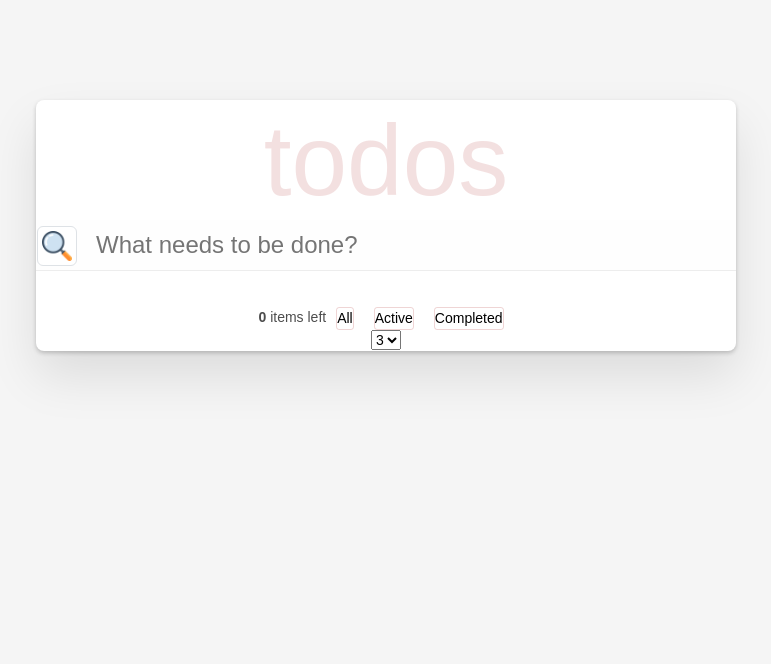
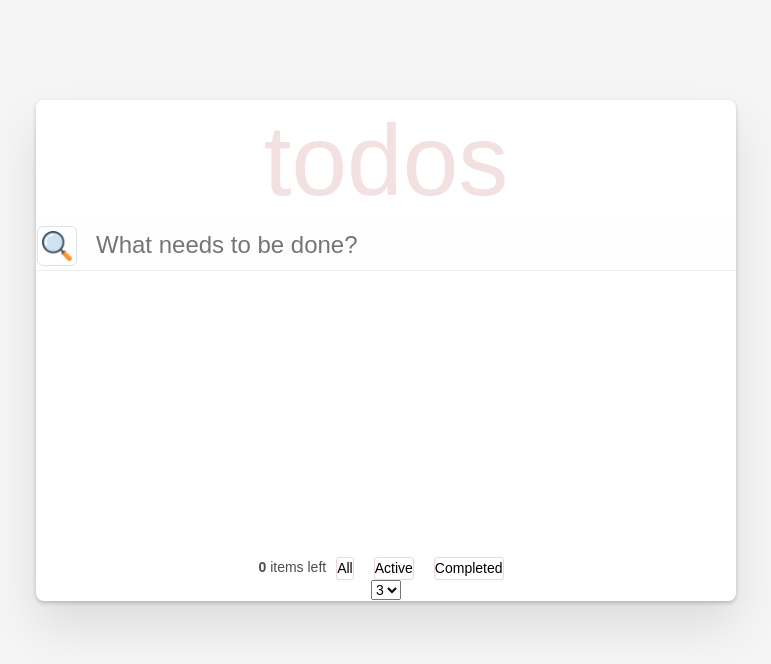
Before and after one commit to thanglong0802/reactjs-todos, a React (Create React App) app: page / in a window 1280 px wide. Shown: the top 664 px of the page, without its empty margins (254-1025 px from the left). Built offline with nearby package versions, Linux system fonts and the light colour scheme.

Commit message:
thêm chức năng scroll để tải thêm công việc

```diff
--- a/src/App.js
+++ b/src/App.js
@@ -16,8 +16,16 @@ class App extends Component {
       totalTodos: 0,
       pageNumber: 1,
       renderTotalPage: 3,
+      limit: 5,
+      page: 1,
     };
   }
+
+  nextPage = () => {
+    this.setState((state) => ({
+      page: state.page + 1,
+    }));
+  };
 
   addTodo = (input) => {
     const { todos } = this.state;
@@ -150,6 +158,16 @@ class App extends Component {
   };
 
   render() {
+    const {
+      filterTodos,
+      pageNumber,
+      todos,
+      renderTotalPage,
+      totalTodos,
+      limit,
+      page,
+    } = this.state;
+    console.log(page);
     return (
       <section className="todo-app">
         <div id="container">
@@ -159,26 +177,26 @@ class App extends Component {
           <section className="main">
             <FormInput
               addTodo={this.addTodo}
-              filterTodos={this.state.filterTodos}
+              filterTodos={filterTodos}
               completeTodo={this.completeTodo}
               deleteTodo={this.deleteTodo}
-              pageNumber={this.state.pageNumber}
+              pageNumber={pageNumber}
               searchTodos={this.searchTodos}
               updateTodo={this.updateTodo}
-              todos={this.state.todos}
+              todos={todos}
               perPage={this.perPage}
-              renderTotalPage={this.state.renderTotalPage}
+              renderTotalPage={renderTotalPage}
+              limit={limit}
+              page={page}
+              nextPage={this.nextPage}
             />
           </section>
           <footer className="footer">
-            <Footer
-              filterTodos={this.filterTodos}
-              totalTodos={this.state.totalTodos}
-            />
+            <Footer filterTodos={this.filterTodos} totalTodos={totalTodos} />
             <Pagination
-              filterTodos={this.state.filterTodos.length}
+              filterTodos={filterTodos.length}
               perPage={this.perPage}
-              renderTotalPage={this.state.renderTotalPage}
+              renderTotalPage={renderTotalPage}
               renderPage={this.renderPage}
             />
           </footer>
--- a/src/components/FormInput.jsx
+++ b/src/components/FormInput.jsx
@@ -68,8 +68,11 @@ class FormInput extends Component {
       pageNumber,
       updateTodo,
       renderTotalPage,
+      limit,
+      page,
+      nextPage,
     } = this.props;
-    const { todoEdit } = this.state;
+    const { input, todoEdit } = this.state;
     return (
       <>
         <div className="search">
@@ -84,11 +87,11 @@ class FormInput extends Component {
             className="new-todo"
             placeholder="What needs to be done?"
             onChange={this.onChangeInput}
-            value={this.state.input}
+            value={input}
             onKeyDown={(event) => {
               if (event.key === "Enter") {
                 if (todoEdit || todoEdit === 0) {
-                  updateTodo(todoEdit, this.state.input);
+                  updateTodo(todoEdit, input);
                   this.setState({ input: "", todoEdit: "" });
                 } else {
                   this.onClickAdd(event);
@@ -120,7 +123,7 @@ class FormInput extends Component {
         </button> */}
         <div className="content">
           <TodoList
-            input={this.state.input}
+            input={input}
             filterTodos={filterTodos}
             completeTodo={completeTodo}
             deleteTodo={deleteTodo}
@@ -128,6 +131,9 @@ class FormInput extends Component {
             pageNumber={pageNumber}
             onClickSearch={this.onClickSearch}
             renderTotalPage={renderTotalPage}
+            limit={limit}
+            page={page}
+            nextPage={nextPage}
           />
         </div>
       </>
--- a/src/components/Todo.jsx
+++ b/src/components/Todo.jsx
@@ -8,6 +8,7 @@ class Todo extends Component {
   render() {
     const { id, isComplete, name, completeTodo, deleteTodo, editTodo } =
       this.props;
+
     return (
       <li className="li-todo">
         <div className="todo">
--- a/src/components/TodoList.jsx
+++ b/src/components/TodoList.jsx
@@ -2,24 +2,42 @@ import React, { Component } from "react";
 import Todo from "./Todo";
 
 class TodoList extends Component {
+  onScrollSection = () => {
+    const { nextPage, limit, page, filterTodos } = this.props;
+    const sectionBottom = this.sectionRef.getBoundingClientRect().bottom;
+    const ulBottom = this.ulRef.getBoundingClientRect().bottom;
+    if (ulBottom - sectionBottom < 10 && limit * page < filterTodos.length) {
+      nextPage();
+    }
+  };
+  setSectionRef = (sectionRef) => {
+    this.sectionRef = sectionRef;
+    this.sectionRef.addEventListener("scroll", this.onScrollSection);
+  };
+  setUlRef = (ulRef) => {
+    this.ulRef = ulRef;
+  };
   render() {
     const {
       filterTodos,
       completeTodo,
       deleteTodo,
       editTodo,
-      pageNumber,
-      renderTotalPage,
+      // pageNumber,
+      // renderTotalPage,
+      limit,
+      page,
     } = this.props;
     return (
-      <section className="section-todo">
-        <ul className="ul-todo">
+      <section className="section-todo" ref={this.setSectionRef}>
+        <ul className="ul-todo" ref={this.setUlRef}>
           {filterTodos.map((todo, index) => {
             const { id, isComplete, name } = todo;
-            if (
-              index < pageNumber * renderTotalPage &&
-              index >= (pageNumber - 1) * renderTotalPage
-            ) {
+            // if (
+            //   index < pageNumber * renderTotalPage &&
+            //   index >= (pageNumber - 1) * renderTotalPage
+            // )
+            if (index < page * limit) {
               return (
                 <Todo
                   key={id}
--- a/src/css/style.css
+++ b/src/css/style.css
@@ -73,10 +73,12 @@ body {
 }
 
 .main .content .section-todo {
-  display: flex;
+  /* display: flex; */
   flex: 1;
   margin: 0;
   padding: 0;
+  height: 250px;
+  overflow-y: scroll;
 }
 
 .section-todo .ul-todo {
```
